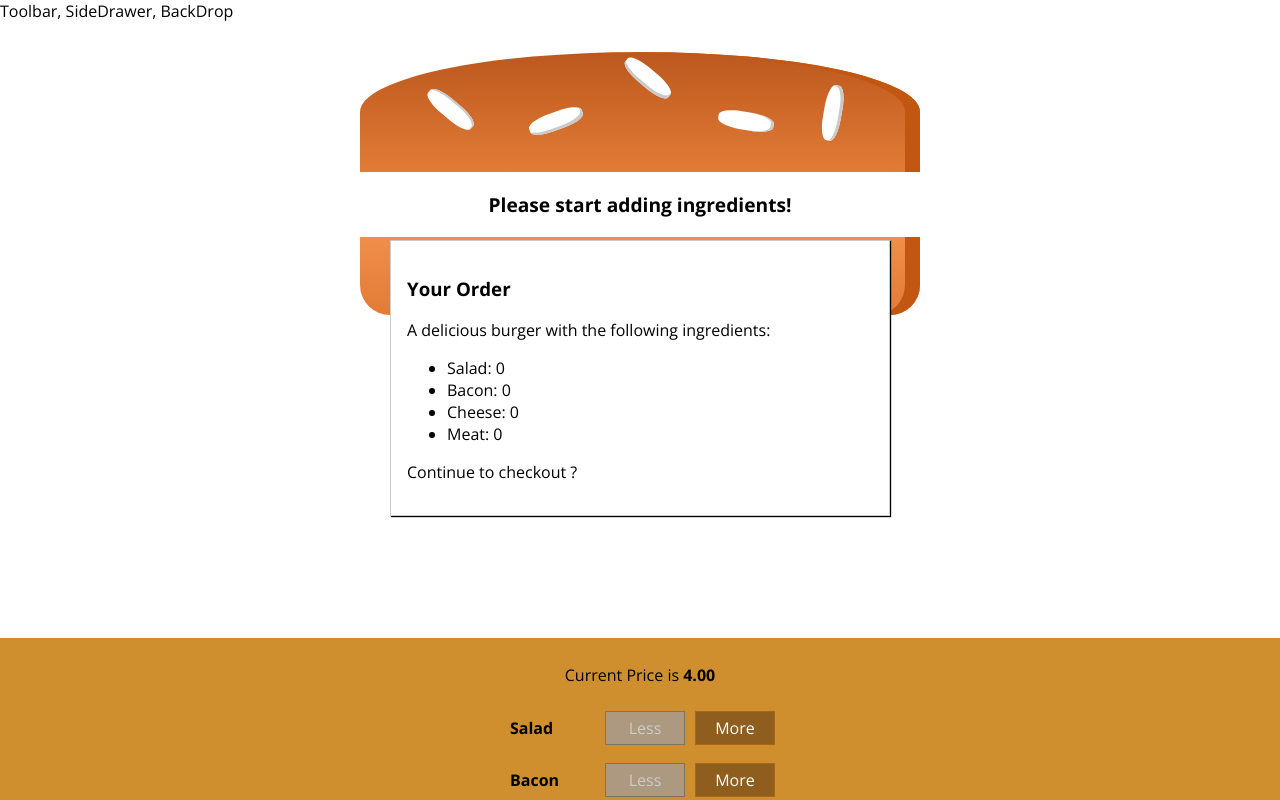
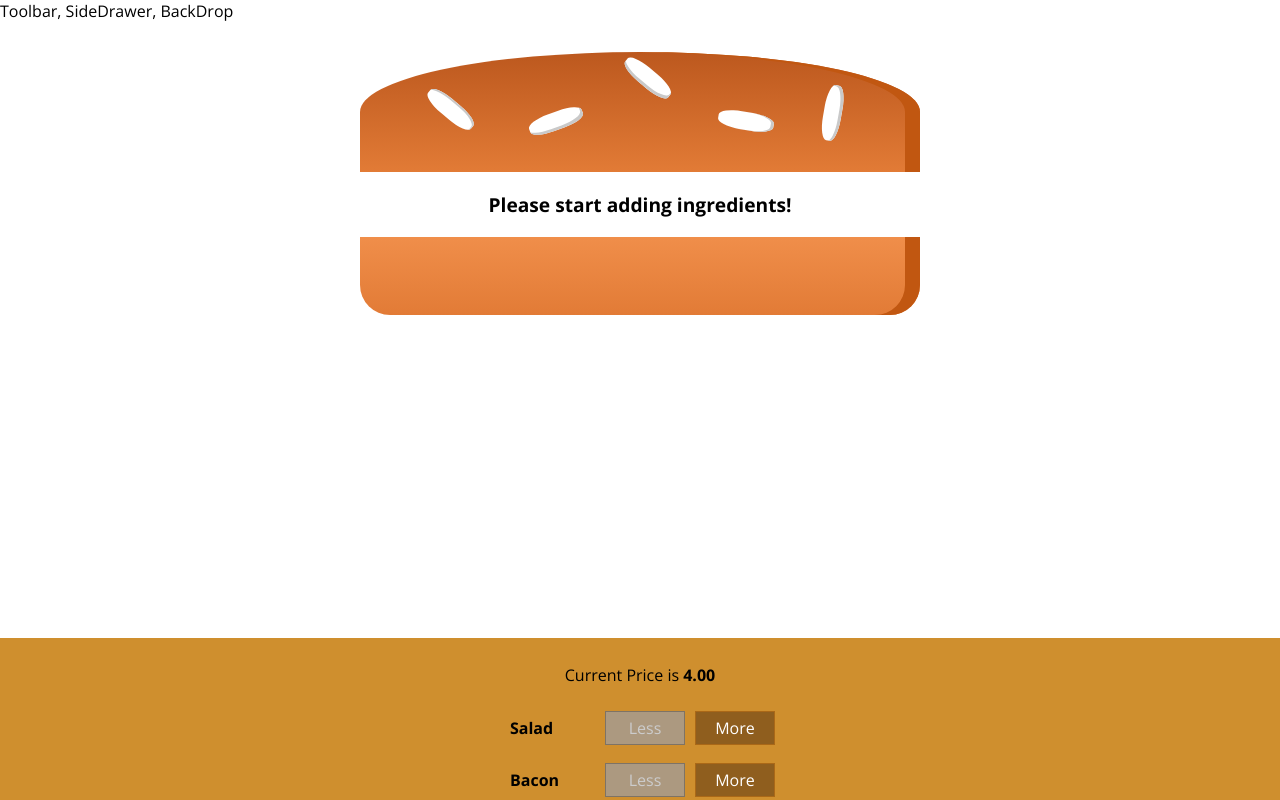
Before and after one commit to webdevabhi/react-burger-builder, a React app: page / in a window 1280 px wide. Shown: the top 800 px of the page. Built offline with nearby package versions, Linux system fonts and the light colour scheme.

Commit message:
showing modal on click

```diff
--- a/src/components/Burger/BuildControls/BuildControls.js
+++ b/src/components/Burger/BuildControls/BuildControls.js
@@ -23,7 +23,8 @@
     ))}
     <button
       className={classes.OrderButton}
-      disabled={!props.purchasable}>Order Now</button>
+      disabled={!props.purchasable}
+      onClick={props.ordered} >Order Now</button>
   </div>
 );
 
--- a/src/components/UI/Modal/Modal.js
+++ b/src/components/UI/Modal/Modal.js
@@ -4,7 +4,12 @@
 
 const modal = (props) => {
     return (
-        <div className={classes.Modal}>
+        <div
+            className={classes.Modal}
+            style={{
+                transform: props.show ? 'translateY(0)' : 'translateY(-100vh)',
+                opacity: props.show ? '1' : '0'
+            }} >
             {props.children}
         </div>
     );
--- a/src/containers/BurgerBuilder/BurgerBuilder.js
+++ b/src/containers/BurgerBuilder/BurgerBuilder.js
@@ -22,7 +22,8 @@
       meat: 0
     },
     totalPrice : 4,
-    purchasable: false
+    purchasable: false,
+    purchasing: false,
   }
 
   updatePurchaseState(ingredients) {
@@ -79,6 +80,10 @@
     this.updatePurchaseState(updatedIngredients);
   }
 
+  purcharseHandler = () => {
+    this.setState({purchasing: true});
+  }
+
   render() {
     const disbaledInfo = {
       ...this.state.ingredients
@@ -89,7 +94,7 @@
 
     return (
       <Aux>
-        <Modal>
+        <Modal show={this.state.purchasing}>
           <OrderSummary ingredients={this.state.ingredients} />
         </Modal>
         <Burger ingredients={this.state.ingredients} />
@@ -98,6 +103,7 @@
           ingredientRemoved={this.removeIngredientsHandler}
           disabled={disbaledInfo}
           purchasable={this.state.purchasable}
+          ordered={this.purcharseHandler}
           price={this.state.totalPrice} />
       </Aux>
     );
```
